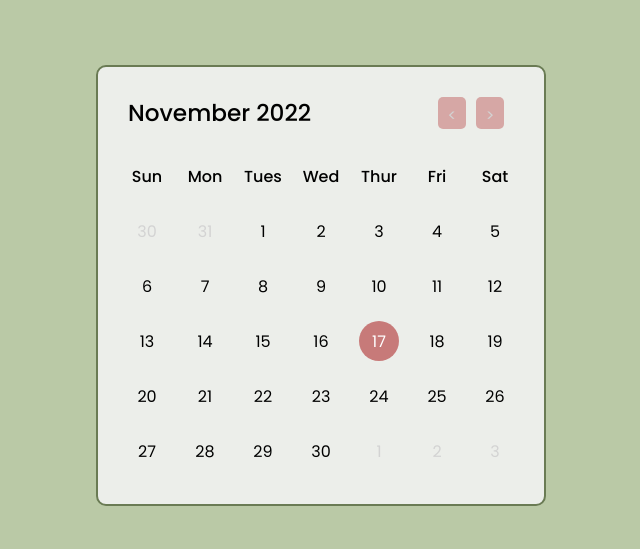
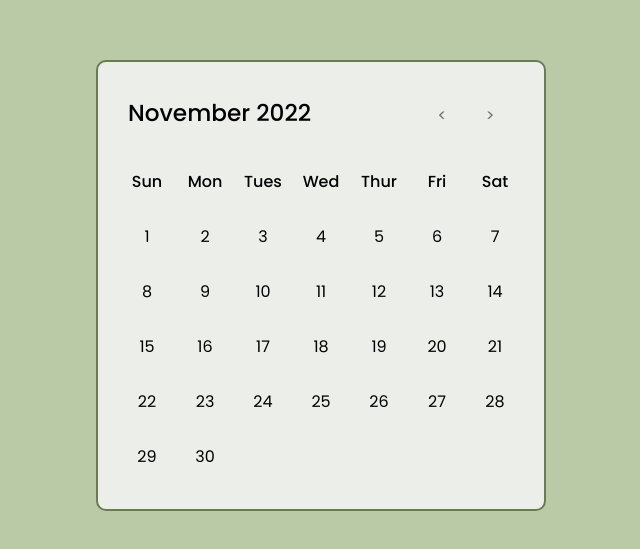
Before and after one commit to juanmatthew/calendar-project, a plain HTML site: page index.html in a window 1280 px wide. Shown: the part 115-664 px from the top of the page, without its empty margins (319-959 px from the left). Drawn offline with Linux system fonts and the light colour scheme.

Commit message:
Added code to build the days onto the calendar without needing it in HTML and started code for chevron icons

```diff
--- a/app.js
+++ b/app.js
@@ -1,6 +1,8 @@
 
 
 const currentDate = document.querySelector(".current-date");
+const daysTag = document.querySelector(".days");
+const prevNextIcon = document.querySelectorAll(".icons span");
 
 
 //getting the new date, current year and month
@@ -10,16 +12,32 @@ currMonth = date.getMonth();
 
 const months = ["January", "February", "March", "April", "May", "June", "July", "August", "September", "October", "November", "December"];
 
+//Building the Calendar days to appear without being in HTML
 const renderCalendar = () => {
     //getting the last date of the month
     let lastDateofMonth = new Date(currYear, currMonth + 1, 0).getDate();
+    let liTag = "";
 
     for (let i = 1; i <= lastDateofMonth; i++) {
-        console.log(i);
+        // console.log(i);
+        //so we don't need to add each individual li tag for days
+        liTag += `<li>${i}</li>`;
     }
 
     //title month and year
     currentDate.innerText = `${months[currMonth]} ${currYear}`;
+    daysTag.innerHTML = liTag;
 }
 
 renderCalendar();
+
+//Icons
+prevNextIcon.forEach(icon => {
+    //adding a click event on both chevron icons
+    icon.addEventListener("click", () => {
+        // console.log(icon);
+
+        //if the prev icon is click then it minuses the month by 1, else it adds by 1
+        currMonth = icon.id === "prev" ? currMonth - 1 : currMonth + 1;
+    });
+});
--- a/index.html
+++ b/index.html
@@ -17,8 +17,8 @@
         <header>
             <p class="current-date"></p>
             <div class="icons">
-                <span class="material-symbols-rounded">&#60</span>
-                <span class="material-symbols-rounded">&#62</span>
+                <span id ="prev" class="material-symbols-rounded">&#60</span>
+                <span id ="next" class="material-symbols-rounded">&#62</span>
             </div>
         </header>
         <div class="calendar">
@@ -32,7 +32,7 @@
                 <li>Sat</li>
             </ul>
             <ul class="days">
-                <li class="inactive">30</li>
+                <!-- <li class="inactive">30</li>
                 <li class="inactive">31</li>
                 <li>1</li>
                 <li>2</li>
@@ -66,7 +66,7 @@
                 <li>30</li>
                 <li class="inactive">1</li>
                 <li class="inactive">2</li>
-                <li class="inactive">3</li>
+                <li class="inactive">3</li> -->
             </ul>
         </div>
     </div>
--- a/main.css
+++ b/main.css
@@ -45,12 +45,13 @@ header .icons {
 header .icons span {
     height: 28px;
     width: 28px;
-    margin: 5px;
+    margin: 10px;
     cursor: pointer;
     text-align: center;
     line-height: 38px;
-    border-radius: 5px;
-    background: #be585879;
+    border-radius: 50px;
+    color: dimgray;
+    /* background: #be585879; */
     /* border: 1px dotted yellow; */
 }
 
@@ -62,6 +63,7 @@ span.material-symbols-rounded{
 
 header .icons span:hover{
     background: #be5858;
+    color: lightgray;
     transition: .5s;
 }
 
```
